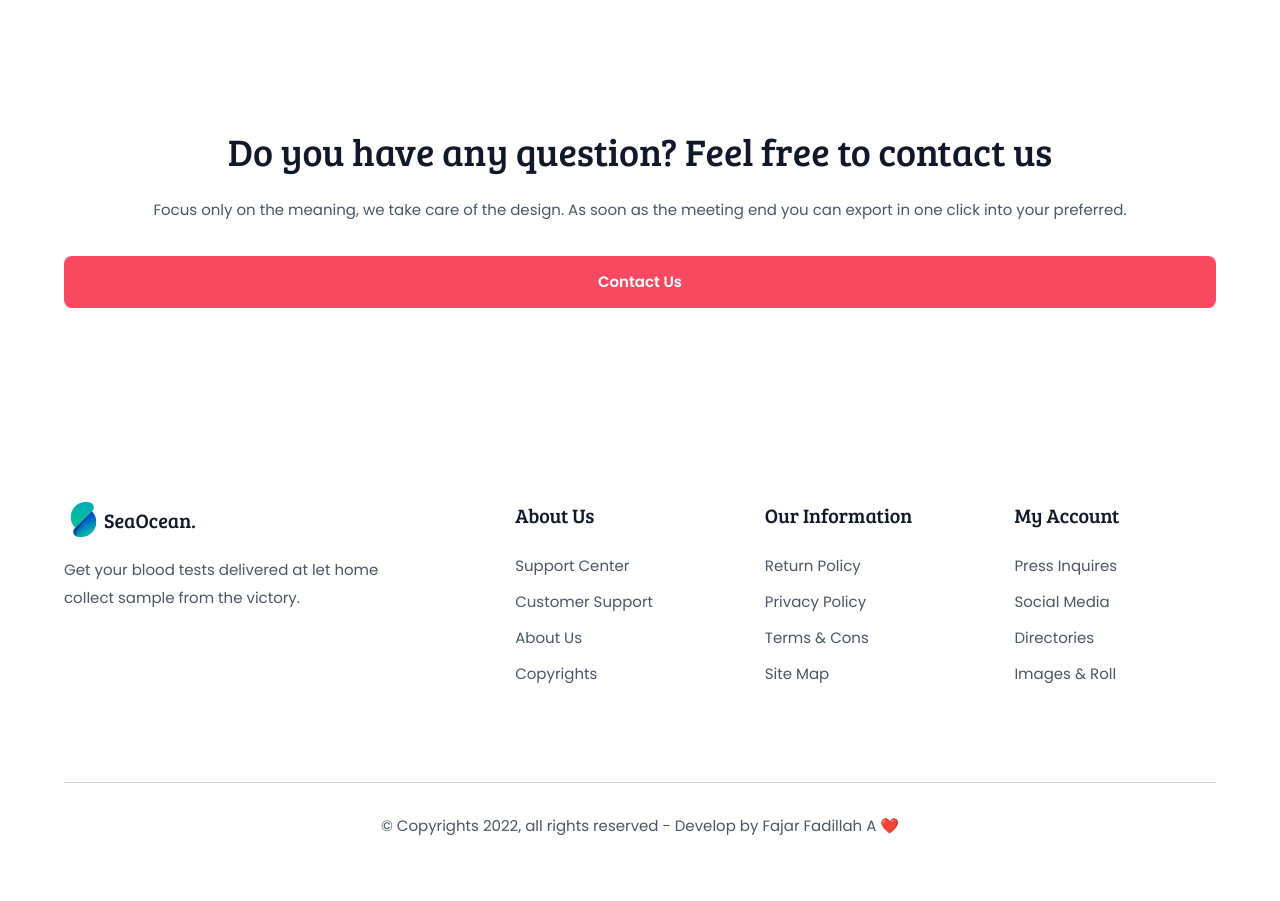
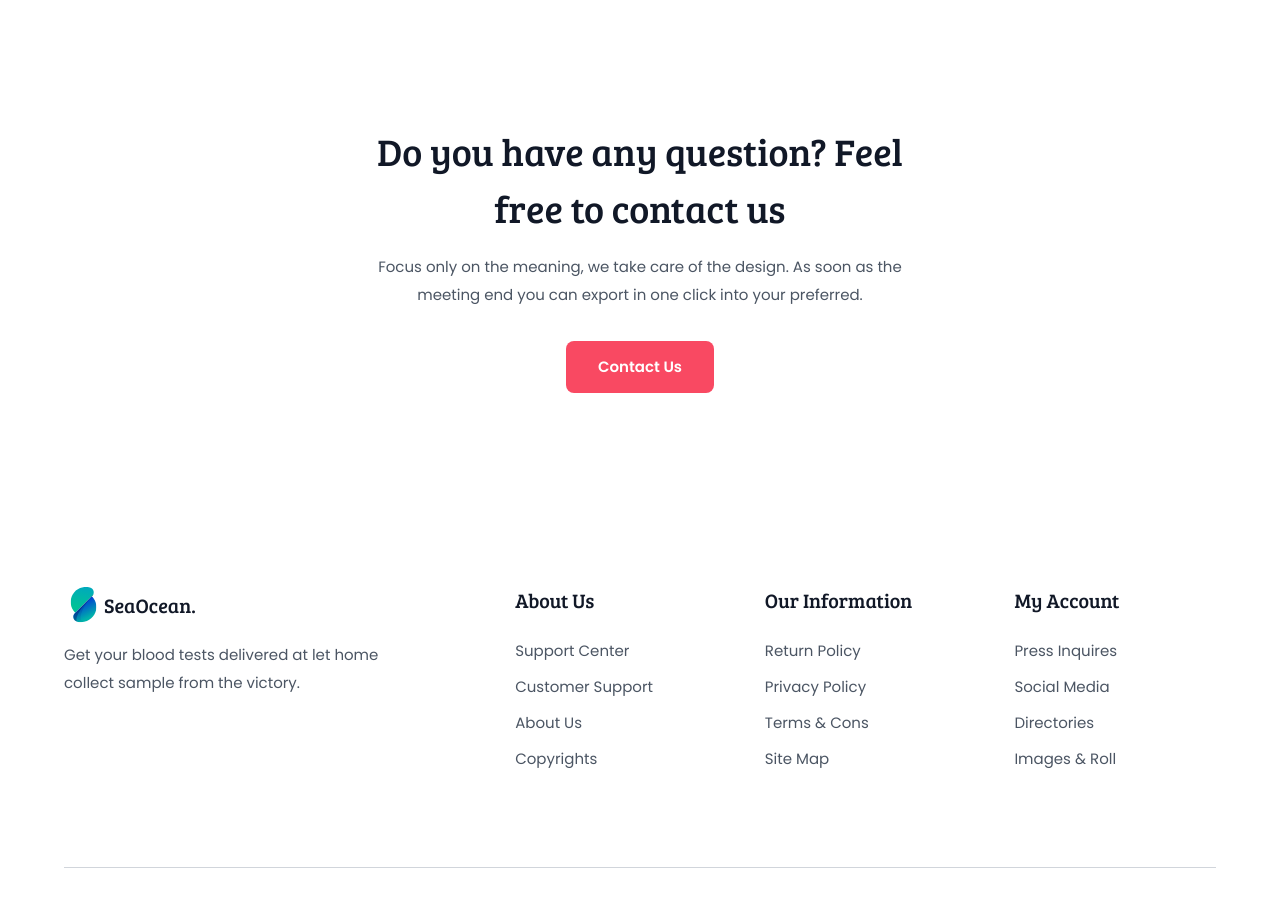
Before and after one commit to fajarfadillahh/seaocean-agency-creative-react-tailwind, a React (Vite) app: page / in a window 1280 px wide. Shown: the part 3560-4461 px from the top of the page. Before the commit the page ends 4430 px from the top, so only its background shows below. Built offline with nearby package versions, Linux system fonts and the light colour scheme.

Commit message:
responsive Callback.jsx

```diff
--- a/src/components/Callback.jsx
+++ b/src/components/Callback.jsx
@@ -5,7 +5,7 @@ import Button from "./Button";
 export default function Callback() {
   return (
     <section className="callback section">
-      <div className="callback__container container grid gap-8">
+      <div className="callback__container container grid gap-8 xs:max-w-sm sm:max-w-md lg:max-w-xl">
         <div className="callback__data justify-self-center text-center">
           <h1 className="callback__title section-title">
             Do you have any question? Feel free to contact us
@@ -16,7 +16,9 @@ export default function Callback() {
           </p>
         </div>
 
-        <Button url="/contact-us">Contact us</Button>
+        <Button url="/contact-us" className="lg:justify-self-center">
+          Contact us
+        </Button>
       </div>
     </section>
   );
```
